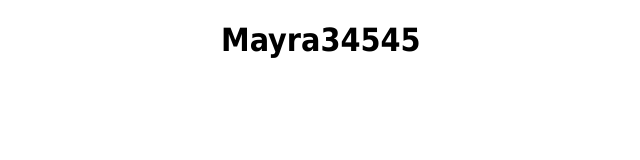
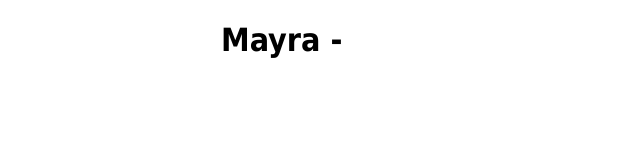
Before and after one commit to fernando88to/digitalocean, a plain HTML site: page nginx/index.html in a window 1280 px wide. Shown: the whole page, without its empty margins (139-779 px from the left). Drawn offline with Linux system fonts and the light colour scheme.

```diff
--- a/nginx/index.html
+++ b/nginx/index.html
@@ -11,6 +11,6 @@
     </style>
 </head>
 <body>
-<h1>Mayra34545</h1>
+<h1>Mayra - </h1>
 </body>
 </html>
```
Also changed, not shown: 1 other file.
